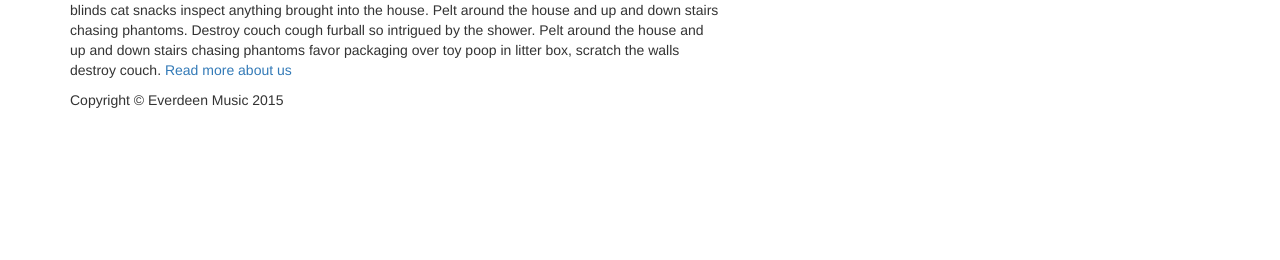
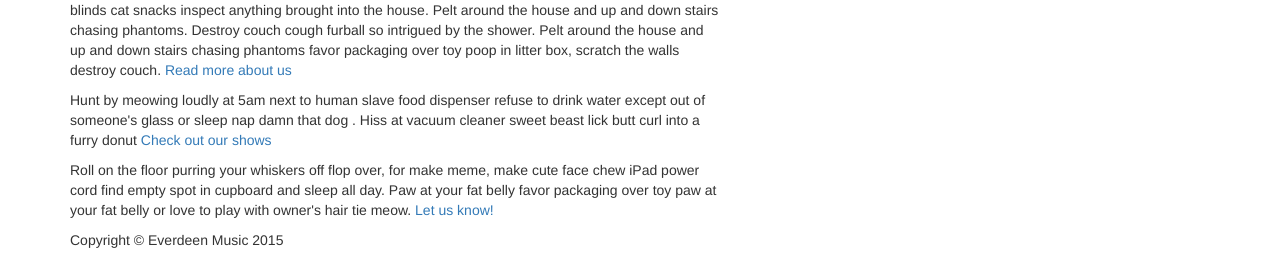
Before and after one commit to RussellSnyder/EverdeenWebsite, a plain HTML site: page index.html in a window 1280 px wide. Shown: the part 752-1012 px from the top of the page. Before the commit the page ends 872 px from the top, so only its background shows below. Drawn offline with Linux system fonts and the light colour scheme.

Commit message:
fb and links

```diff
--- a/index.html
+++ b/index.html
@@ -152,6 +152,11 @@
             <div class="col-xs-12 col-md-7">
                <h2>We are Everdeen</h2>
                <p>knock over christmas tree attack feet hiss at vacuum cleaner i like big cats and i can not lie. Destroy the blinds cat snacks inspect anything brought into the house. Pelt around the house and up and down stairs chasing phantoms. Destroy couch cough furball so intrigued by the shower. Pelt around the house and up and down stairs chasing phantoms favor packaging over toy poop in litter box, scratch the walls destroy couch. <a href="about.html">Read more about us</a>  </p>
+
+               <p>Hunt by meowing loudly at 5am next to human slave food dispenser refuse to drink water except out of someone's glass or sleep nap damn that dog . Hiss at vacuum cleaner sweet beast lick butt curl into a furry donut <a href="shows.html">Check out our shows</a>  </p>
+
+               <p> Roll on the floor purring your whiskers off flop over, for make meme, make cute face chew iPad power cord find empty spot in cupboard and sleep all day. Paw at your fat belly favor packaging over toy paw at your fat belly or love to play with owner's hair tie meow. <a href="contact.html">Let us know!</a>  </p>
+
             </div>
             <div class="col-xs-12 col-md-5">
                 <div class="fb-page" data-href="https://www.facebook.com/everdeenmusic" data-width="100%" data-height="700px;" data-small-header="true" data-adapt-container-width="true" data-hide-cover="true" data-show-facepile="true" data-show-posts="true"><div class="fb-xfbml-parse-ignore"><blockquote cite="https://www.facebook.com/everdeenmusic"><a href="https://www.facebook.com/everdeenmusic">Everdeen</a></blockquote></div></div>
```
